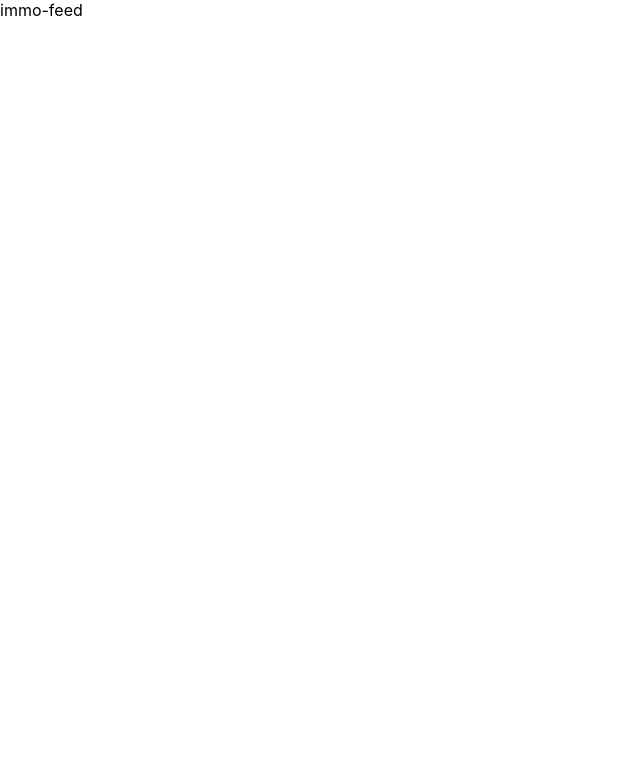
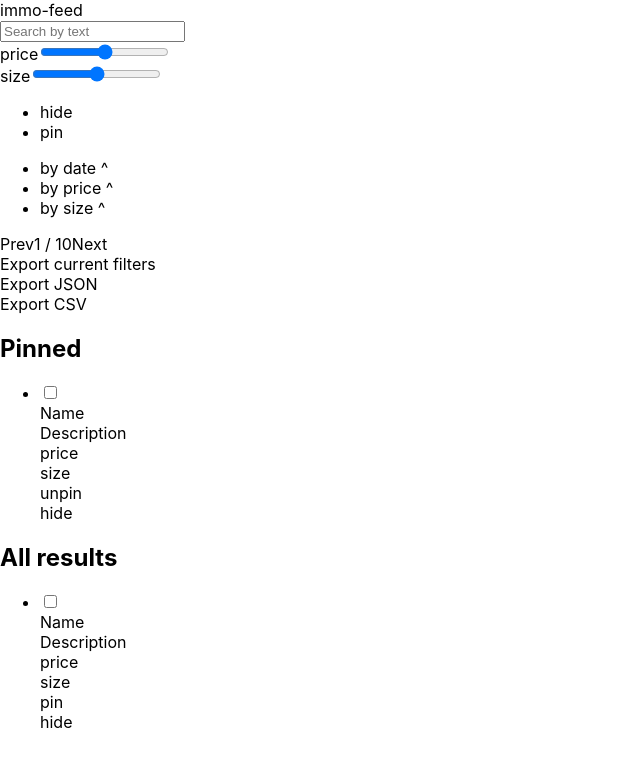
Before and after one commit to tamarasaurus/immo-feed, a React (Create React App) app in the folder manager/: page / in a window 1280 px wide. Shown: the top 766 px of the page, without its empty margins (0-640 px from the left). Built offline with nearby package versions, Linux system fonts and the light colour scheme; the HTML template or start-up script is replaced by a standard one.

Commit message:
Add html for frontend

```diff
--- a/manager/src/App.tsx
+++ b/manager/src/App.tsx
@@ -5,6 +5,76 @@ class App extends Component {
     return (
       <div>
         <header>immo-feed</header>
+        <section>
+          <input type="search" placeholder="Search by text" />
+          <div className="filter">
+            <div className="filter-item">
+              <span className="filter-name">price</span>
+              <input type="range" />
+            </div>
+            <div className="filter-item">
+              <span className="filter-name">size</span>
+              <input type="range" />
+            </div>
+          </div>
+
+          <nav>
+            <ul className="actions">
+              <li className="action-item">hide</li>
+              <li className="action-item">pin</li>
+            </ul>
+            <ul className="sort">
+              <li className="sort-item">by date ^</li>
+              <li className="sort-item">by price ^</li>
+              <li className="sort-item">by size ^</li>
+            </ul>
+            <div className="pagination">
+              <span>Prev</span>
+              <span>1 / 10</span>
+              <span>Next</span>
+            </div>
+            <div className="export">
+              <div className="export-option">Export current filters</div>
+              <div className="export-option">Export JSON</div>
+              <div className="export-option">Export CSV</div>
+            </div>
+          </nav>
+        </section>
+
+        <main>
+          <h2>Pinned</h2>
+          <ul className="results">
+            <li className="result">
+              <input type="checkbox"/>
+              <div className="result-title">Name</div>
+              <div className="result-description">Description</div>
+              <div className="result-details">
+                <div className="result-detail">price</div>
+                <div className="result-detail">size</div>
+              </div>
+              <div className="result-actions">
+                <div className="result-action">unpin</div>
+                <div className="result-action">hide</div>
+              </div>
+            </li>
+          </ul>
+          <h2>All results</h2>
+          <ul className="results">
+            <li className="result">
+              <input type="checkbox"/>
+              <div className="result-title">Name</div>
+              <div className="result-description">Description</div>
+              <div className="result-details">
+                <div className="result-detail">price</div>
+                <div className="result-detail">size</div>
+              </div>
+              <div className="result-actions">
+                <div className="result-action">pin</div>
+                <div className="result-action">hide</div>
+              </div>
+            </li>
+          </ul>
+        </main>
       </div>
     );
   }
--- /dev/null
+++ b/manager/src/services/results.ts
@@ -0,0 +1,5 @@
+export default class Results {
+    fetchResults() {
+
+    }
+}
```
